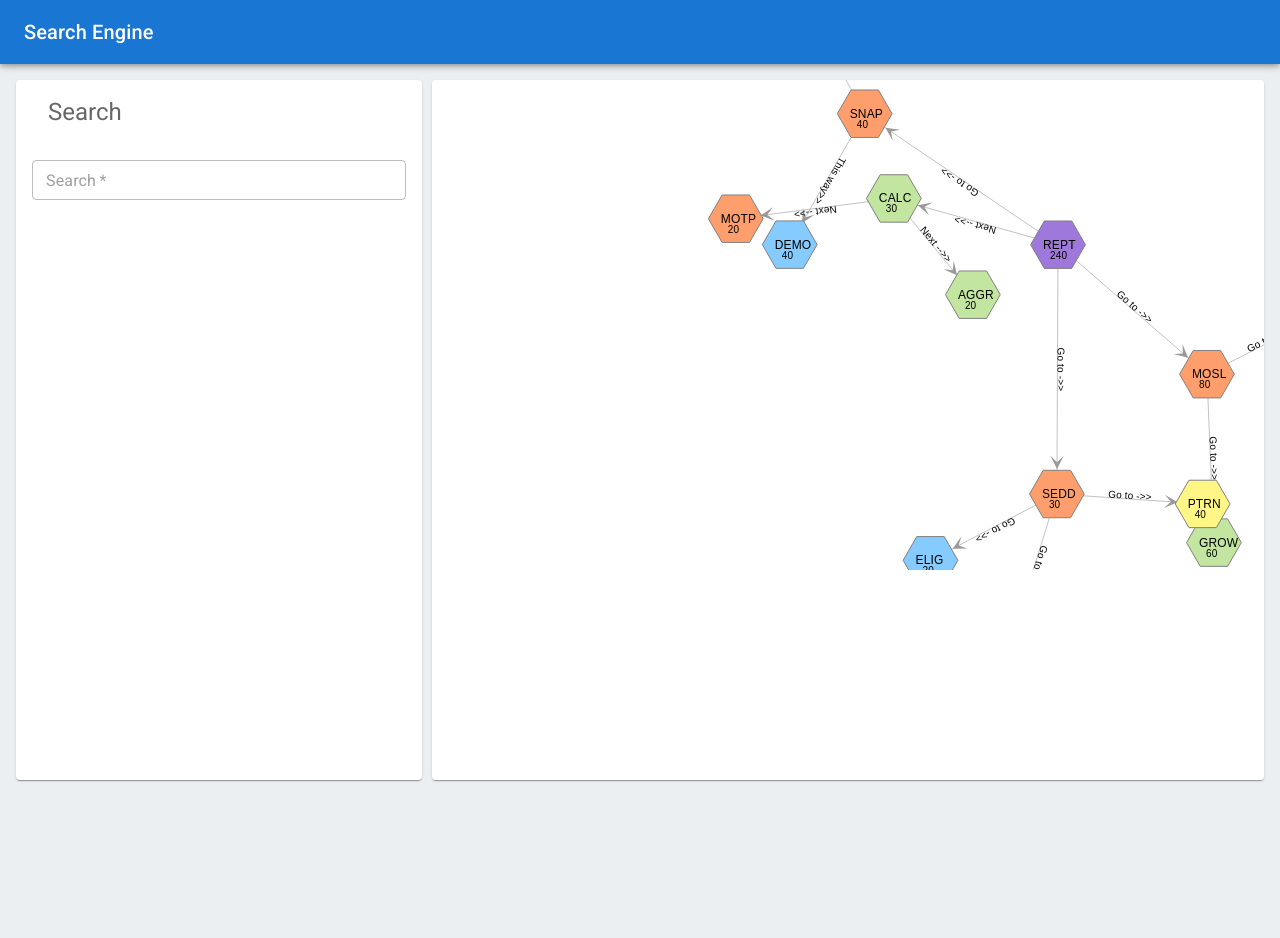
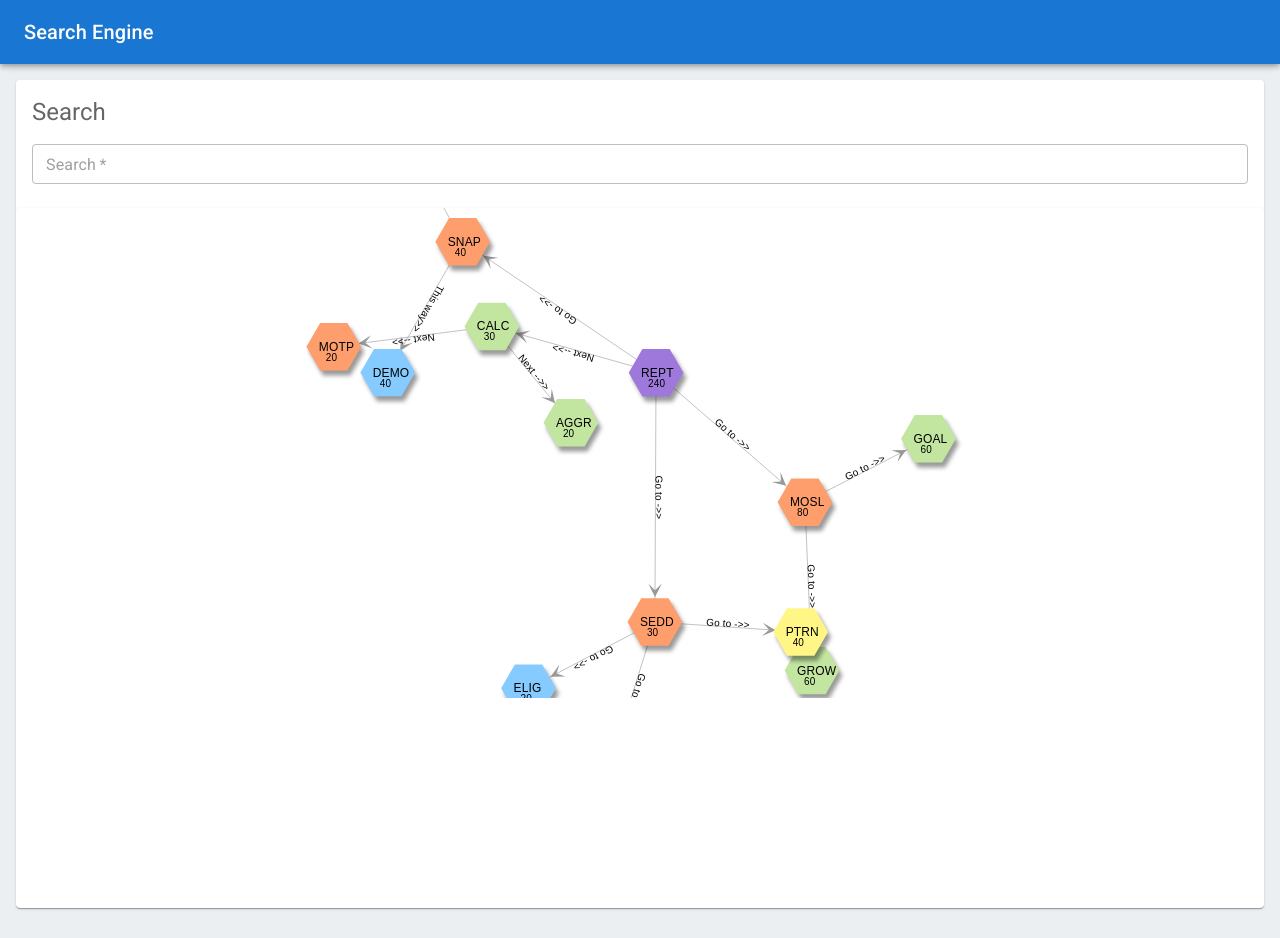
Before and after one commit to sumit0001jnv/search-visualization, a React (Create React App) app: page / in a window 1280 px wide. Before the commit the page ends 810 px from the top, so only its background shows below. Built offline with nearby package versions, Linux system fonts and the light colour scheme.

Commit message:
relayouting

```diff
--- a/src/pages/network-graphs/NetworkGraph.js
+++ b/src/pages/network-graphs/NetworkGraph.js
@@ -53,6 +53,28 @@ export default function NetworkGraph(props) {
             .attr('d', 'M2,2 L10,6 L2,10 L6,6 L2,2')
             .attr('fill', '#999')
             .style('stroke', 'none');
+
+
+        ///gradeint
+        // var gradient = svg.append("svg:defs")
+        //     .append("svg:linearGradient")
+        //     .attr("id", "gradient")
+        //     .attr("x1", "0%")
+        //     .attr("y1", "0%")
+        //     .attr("x2", "100%")
+        //     .attr("y2", "100%")
+        //     .attr("spreadMethod", "pad");
+
+        // // Define the gradient colors
+        // gradient.append("svg:stop")
+        //     .attr("offset", "0%")
+        //     .attr("stop-color",d=> "#a00000")
+        //     .attr("stop-opacity", 1);
+
+        // gradient.append("svg:stop")
+        //     .attr("offset", "100%")
+        //     .attr("stop-color", "#aaaa00")
+        //     .attr("stop-opacity", 1);
 
         const dataset = {
             nodes: [
@@ -114,11 +136,6 @@ export default function NetworkGraph(props) {
             .attr('marker-end', 'url(#arrowhead)') //The marker-end attribute defines the arrowhead or polymarker that will be drawn at the final vertex of the given shape.
 
 
-        //The <title> element provides an accessible, short-text description of any SVG container element or graphics element.
-        //Text in a <title> element is not rendered as part of the graphic, but browsers usually display it as a tooltip.
-        link.append("title")
-            .text(d => d.type);
-
         const edgepaths = svg.selectAll(".edgepath") //make path go along with the link provide position for link labels
             .data(dataset.links)
             .enter()
@@ -154,7 +171,7 @@ export default function NetworkGraph(props) {
             .call(d3.drag() //sets the event listener for the specified typenames and returns the drag behavior.
                 .on("start", dragstarted) //start - after a new pointer becomes active (on mousedown or touchstart).
                 .on("drag", dragged)      //drag - after an active pointer moves (on mousemove or touchmove).
-                //.on("end", dragended)     //end - after an active pointer becomes inactive (on mouseup, touchend or touchcancel).
+                .on("end", dragended)     //end - after an active pointer becomes inactive (on mouseup, touchend or touchcancel).
             );
 
         // node.append("circle")
@@ -196,9 +213,11 @@ export default function NetworkGraph(props) {
         const customHex = d3.symbol().type(customSymbolHexagon).size(3000);
         node.append("path")
             .attr("d", customHex)
-            .style("stroke", "grey")
+            // .style("stroke", "grey")
+            .style("filter", "drop-shadow(3px 5px 2px rgb(0 0 0 / 0.4))")
             .style("fill", d => colorScale(d.group))
-            .attr("transform", "translate(0,0)")
+        // .style("fill", "#ccc")
+        // .attr("transform", "translate(0,0)")
 
         /**** */
 
@@ -221,12 +240,15 @@ export default function NetworkGraph(props) {
             .text(d => d.runtime);
 
         //Listen for tick events to render the nodes as they update in your Canvas or SVG.
+
         simulation
             .nodes(dataset.nodes)
             .on("tick", ticked);
 
         simulation.force("link")
             .links(dataset.links);
+
+
 
 
         // This function is run at each iteration of the force algorithm, updating the nodes position (the nodes data array is directly manipulated).
@@ -245,6 +267,7 @@ export default function NetworkGraph(props) {
         //The simulation is temporarily “heated” during interaction by setting the target alpha to a non-zero value.
         function dragstarted(event, d) {
             if (!event.active) simulation.alphaTarget(0.3).restart();//sets the current target alpha to the specified number in the range [0,1].
+            simulation.force("link", null).force("charge", null).force("center", null);
             d.fy = d.y; //fx - the node’s fixed x-position. Original is null.
             d.fx = d.x; //fy - the node’s fixed y-position. Original is null.
         }
@@ -256,13 +279,13 @@ export default function NetworkGraph(props) {
         }
 
         //the targeted node is released when the gesture ends
-        //   function dragended(d) {
-        //     if (!d3.event.active) simulation.alphaTarget(0);
-        //     d.fx = null;
-        //     d.fy = null;
+        function dragended(event, d) {
+            if (!event.active) simulation.alphaTarget(0);
+            d.fx = null;
+            d.fy = null;
 
-        //     console.log("dataset after dragged is ...",dataset);
-        //   }
+            console.log("dataset after dragged is ...", dataset);
+        }
 
         //drawing the legend
         // const legend_g = svg.selectAll(".legend")
@@ -336,7 +359,7 @@ export default function NetworkGraph(props) {
                 .style("opacity", 1)
             d3.select(this)
                 .style("stroke", "black")
-                .style("opacity", 1)
+            // .style("opacity", 1)
         }
         function mousemove(event, d) {
             //d3.pointer(event,this.state.svg.node());
@@ -356,7 +379,7 @@ export default function NetworkGraph(props) {
                 .style("opacity", 0)
             d3.select(this)
                 .style("stroke", "none")
-                .style("opacity", 0.8)
+            // .style("opacity", 0.8)
         }
     }
     return (
--- a/src/pages/search-layout/SearchLayout.js
+++ b/src/pages/search-layout/SearchLayout.js
@@ -63,35 +63,32 @@ export default function SearchLayout(props) {
             </HideOnScroll>
             <Toolbar />
             <Box sx={{ flexGrow: 1, m: 2 }}>
+                <Item sx={{
+                    width: '100%',
+                    height: '100%',
+                    overflow: 'auto'
+                }}>
                     <Grid container direction={'row'} alignItems={'center'}>
-                    <Grid item xs={12} md={4} sx={{ textAlign: 'end', height: 'calc(100vh - 100px)' }}>
-                        <Item sx={{
-                            width: 'calc(100% - 10px)',
-                            height: '100%',
-                            overflow: 'auto',
-                            mr: 1,
-                            px: 2
-                        }}>
-                            <Typography component="h1" variant="h5" sx={{ textAlign: 'initial', mr: 'auto',p:2 }}>
+                        <Grid item direction={'row'} sx={{ p: 2 }} xs={12}>
+                            <Typography xs={4} component="div" variant="h5" sx={{ textAlign: 'initial', mr: 'auto' }}>
                                 Search
                             </Typography>
                             <TextField
                                 margin="normal"
                                 disabled
                                 required
-                                fullWidth
+                                xs={12}
+                                sx={{ width: '100%' }}
                                 id="name"
                                 label={'Search'}
                                 name="name"
                                 type="text"
                                 autoFocus
                                 size={'small'}
-                                sx={{}}
                             />
-                        </Item>
+                        </Grid>
 
-                    </Grid>
-                    <Grid item xs={12} md={8} alignItems={'center'} sx={{ height: 'calc(100vh - 100px)' }}>
+                        <Grid item xs={12} alignItems={'center'} sx={{ height: 'calc(100vh - 100px)' }}>
                             <Item sx={{
                                 width: '100%',
                                 height: '100%',
@@ -101,7 +98,8 @@ export default function SearchLayout(props) {
                             </Item>
                         </Grid>
                     </Grid>
+                </Item>
             </Box>
-        </Fragment>
+        </Fragment >
     );
 }
```
Also changed, not shown: 7 other files (tests, documents, lock files or other folders). Lines whose indentation alone changed are shown as unchanged.
